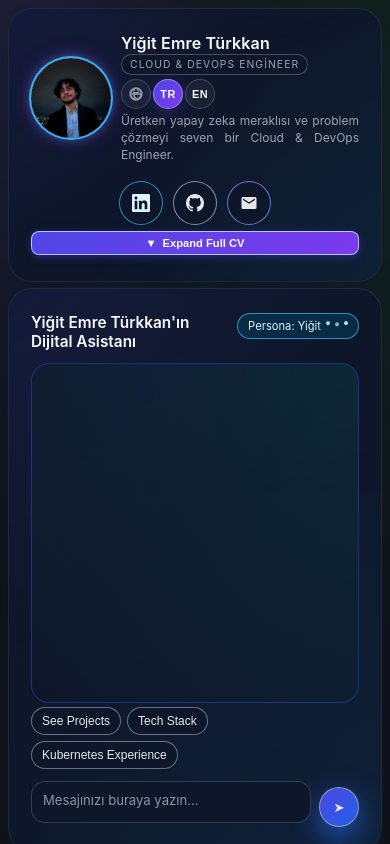
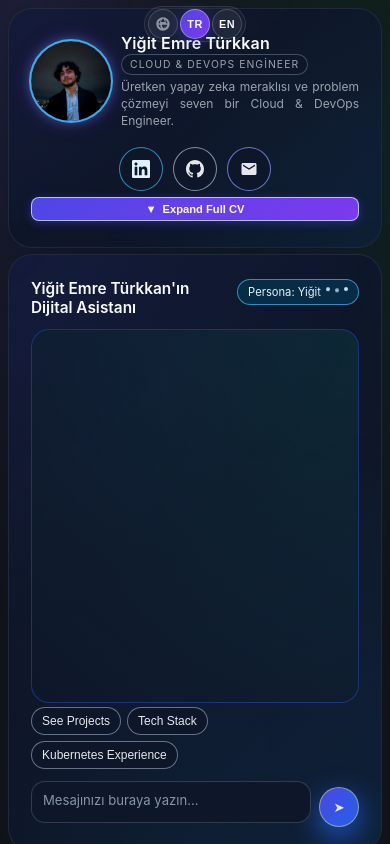
Before and after one commit to YigitEmreTurkkan/yigitemreturkkan.github.io, a plain HTML site: page index.html in a window 390 px wide. Drawn offline with Linux system fonts and the light colour scheme.

Commit message:
ui fix #4

```diff
--- a/index.html
+++ b/index.html
@@ -110,21 +110,31 @@
       height: calc(100vh - 32px);
     }
 
+    .lang-switch-global {
+      position: fixed;
+      top: calc(8px + env(safe-area-inset-top, 0px));
+      left: 50%;
+      transform: translateX(-50%);
+      z-index: 200;
+      pointer-events: auto;
+    }
+
     .lang-switch-wrap {
-      display: flex;
+      display: inline-flex;
       align-items: center;
-      justify-content: flex-start;
-      margin-top: 4px;
-      gap: 4px;
-      position: relative;
+      justify-content: center;
+      padding: 2px 4px;
+      gap: 3px;
+      background: rgba(255, 255, 255, 0.04);
+      border: 1px solid rgba(255, 255, 255, 0.12);
+      border-radius: 999px;
     }
 
     .lang-switch {
       display: inline-flex;
       align-items: center;
       justify-content: center;
-      gap: 4px;
-      z-index: 10;
+      gap: 3px;
     }
 
     .lang-switch-icon,
@@ -132,10 +142,12 @@
       display: inline-flex;
       align-items: center;
       justify-content: center;
-      width: 36px;
-      height: 36px;
+      width: 30px;
+      height: 30px;
       border-radius: 999px;
-      font-size: 0.78rem;
+      font-size: 0.7rem;
+      border: 1px solid rgba(255, 255, 255, 0.18);
+      background: rgba(255, 255, 255, 0.05);
     }
 
     .lang-switch-icon {
@@ -196,15 +208,17 @@
                                   height: 100dvh !important; /* tek ekran */
                                 }
 
+      .lang-switch-global {
+        top: calc(6px + env(safe-area-inset-top, 0px));
+        left: 50%;
+        transform: translateX(-50%);
+      }
+
       .lang-switch-wrap {
-        position: absolute;
-        top: 6px;
-        right: 8px;
         padding: 2px 3px;
+        gap: 2px;
         background: rgba(255, 255, 255, 0.03);
-        border: 1px solid rgba(255, 255, 255, 0.12);
-        border-radius: 999px;
-        gap: 2px;
+        border: 1px solid rgba(255, 255, 255, 0.1);
       }
 
       .lang-switch {
@@ -217,7 +231,6 @@
         height: 30px;
         padding: 0 6px;
         font-size: 0.68rem;
-        border-radius: 999px;
         border: 1px solid rgba(255, 255, 255, 0.18);
         background: rgba(255, 255, 255, 0.05);
       }
@@ -1241,6 +1254,27 @@
   </style>
 </head>
 <body>
+  <div class="lang-switch-global">
+    <div class="lang-switch-wrap" aria-label="Dil seçici / Language selector">
+      <div class="lang-switch">
+        <span class="lang-switch-icon" aria-hidden="true">
+          <!-- Basit globe ikonu (fa-globe benzeri) -->
+          <svg viewBox="0 0 24 24" width="16" height="16">
+            <path
+              fill="currentColor"
+              d="M12 2C6.48 2 2 6.48 2 12s4.48 10 10 10
+                 10-4.48 10-10S17.52 2 12 2zm6.93 9h-2.46a15.37 15.37 0 0 0-1.21-5.19
+                 8.03 8.03 0 0 1 3.67 5.19zM12 4c.84 0 2.32 1.97 2.86 5H9.14C9.68 5.97 11.16 4 12 4zM8.74 5.81
+                 A15.37 15.37 0 0 0 7.53 11H5.07a8.03 8.03 0 0 1 3.67-5.19zM5.07 13h2.46c.25 1.9.86 3.63 1.81 5.19A8.03 8.03 0 0 1 5.07 13zm3.07 0h7.72
+                 c-.54 3.03-2.02 5-2.86 5s-2.32-1.97-2.86-5zm5.99 5.19c.95-1.56 1.56-3.29 1.81-5.19h2.46a8.03 8.03 0 0 1-3.67 5.19z"
+            />
+          </svg>
+        </span>
+        <button class="lang-btn active" type="button" data-lang="tr">TR</button>
+        <button class="lang-btn" type="button" data-lang="en">EN</button>
+      </div>
+    </div>
+  </div>
   <main class="app-shell">
                                                                                                                                                                                                                                <section class="card cv-card" id="cv-card">
                                                                                                                                                                                                                                 <div class="card-inner">
@@ -1255,23 +1289,6 @@
                                           <span class="cv-name">Yiğit Emre Türkkan</span>
                                           <span class="badge-role" id="badge-role">Cloud &amp; DevOps Engineer</span>
                                         </div>
-                                        <div class="lang-switch" aria-label="Dil seçici / Language selector">
-                                          <span class="lang-switch-icon" aria-hidden="true">
-                                            <!-- Basit globe ikonu (fa-globe benzeri) -->
-                                            <svg viewBox="0 0 24 24" width="16" height="16">
-                                              <path
-                                                fill="currentColor"
-                                                d="M12 2C6.48 2 2 6.48 2 12s4.48 10 10 10
-                                                   10-4.48 10-10S17.52 2 12 2zm6.93 9h-2.46a15.37 15.37 0 0 0-1.21-5.19
-                                                   8.03 8.03 0 0 1 3.67 5.19zM12 4c.84 0 2.32 1.97 2.86 5H9.14C9.68 5.97 11.16 4 12 4zM8.74 5.81
-                                                   A15.37 15.37 0 0 0 7.53 11H5.07a8.03 8.03 0 0 1 3.67-5.19zM5.07 13h2.46c.25 1.9.86 3.63 1.81 5.19A8.03 8.03 0 0 1 5.07 13zm3.07 0h7.72
-                                                   c-.54 3.03-2.02 5-2.86 5s-2.32-1.97-2.86-5zm5.99 5.19c.95-1.56 1.56-3.29 1.81-5.19h2.46a8.03 8.03 0 0 1-3.67 5.19z"
-                                              />
-                                            </svg>
-                                          </span>
-                                          <button class="lang-btn active" type="button" data-lang="tr">TR</button>
-                                          <button class="lang-btn" type="button" data-lang="en">EN</button>
-                                          </div>
                                         <p class="subheading" id="subheading">
                                           Üretken yapay zeka meraklısı ve problem çözmeyi seven bir Cloud &amp; DevOps
                                           Engineer.
```
